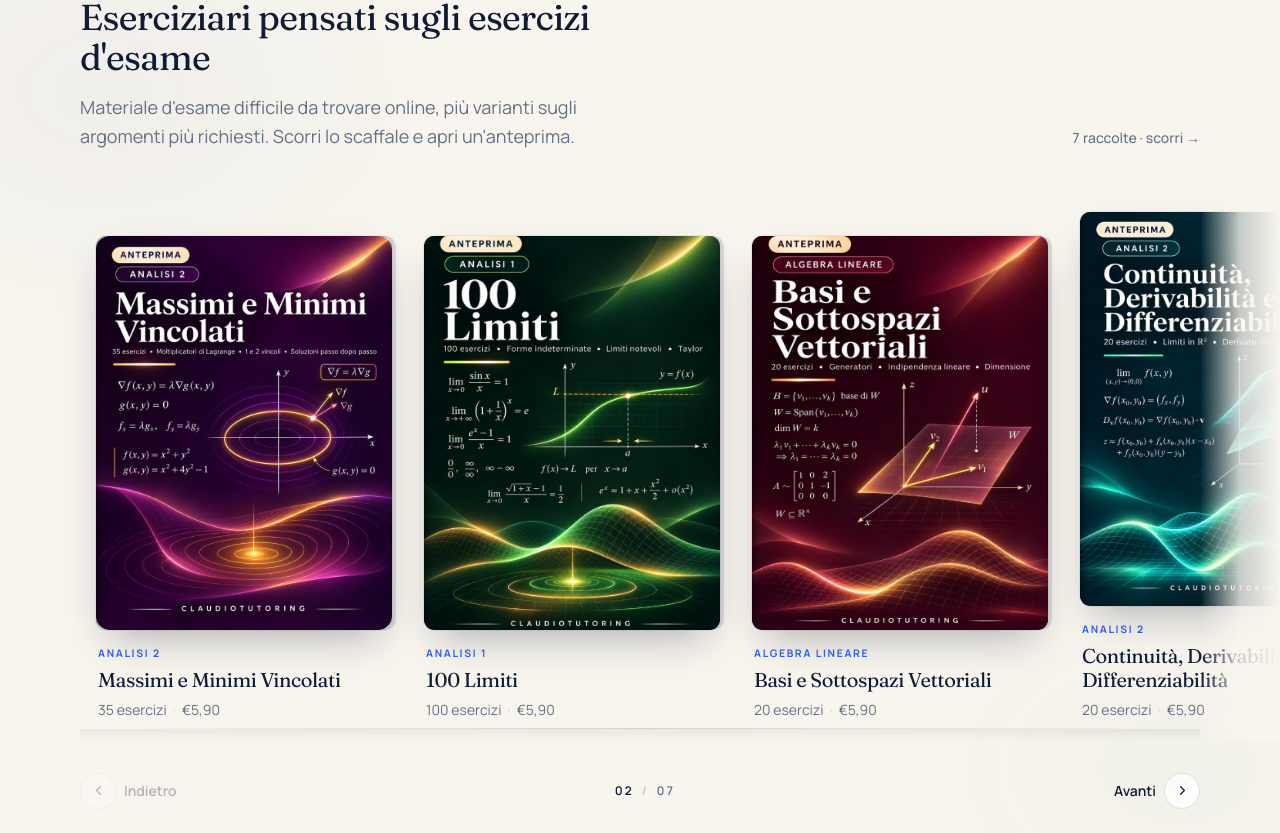
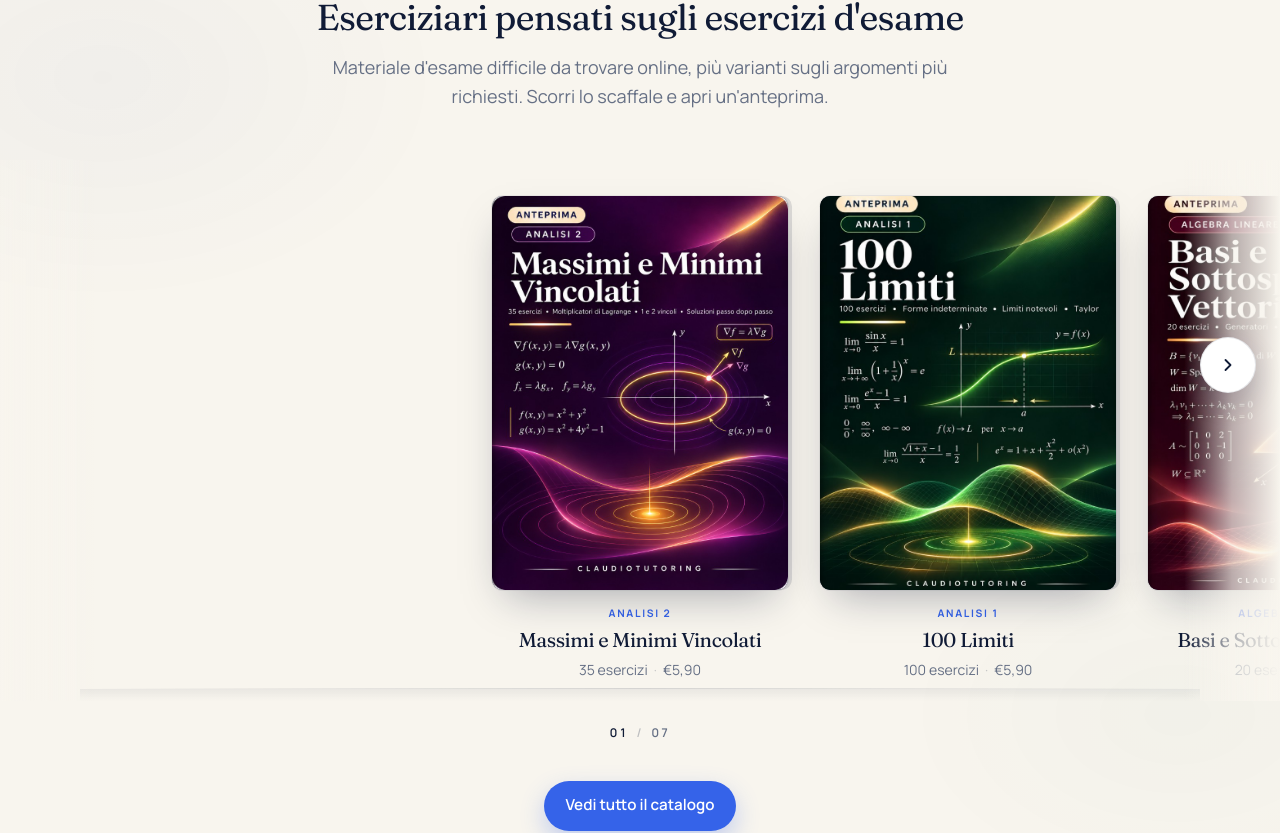
Before and after one commit to ClaudioK5/Claudio-Tutoring-Website, a Next.js app: page / in a window 1280 px wide. Shown: the part 2889-3722 px from the top of the page. Built offline with nearby package versions, Linux system fonts and the light colour scheme.

Commit message:
Add files via upload

```diff
--- a/src/components/EserciziariPreview.tsx
+++ b/src/components/EserciziariPreview.tsx
@@ -11,11 +11,9 @@ import {
 import { BookPreview } from "./eserciziari/BookPreview";
 import { Reveal } from "./Reveal";
 
-const GAP_PX = 28;
-
 /**
  * Homepage — scaffale orizzontale di copertine.
- * Copertine in primo piano (non card da recensioni): scorri come uno scaffale di PDF.
+ * Copertine centrate + frecce grandi ai lati per scorrere facilmente.
  */
 export function EserciziariPreview() {
   const products = ESERCIZIARI_PRODUCTS;
@@ -26,6 +24,16 @@ export function EserciziariPreview() {
     null,
   );
   const scrollerRef = useRef<HTMLDivElement>(null);
+
+  const scrollToIndex = useCallback((index: number, behavior: ScrollBehavior = "smooth") => {
+    const el = scrollerRef.current;
+    if (!el) return;
+    const items = el.querySelectorAll<HTMLElement>("[data-shelf-cover]");
+    const item = items[index];
+    if (!item) return;
+    const left = item.offsetLeft - (el.clientWidth - item.offsetWidth) / 2;
+    el.scrollTo({ left: Math.max(0, left), behavior });
+  }, []);
 
   const updateScrollState = useCallback(() => {
     const el = scrollerRef.current;
@@ -53,21 +61,27 @@ export function EserciziariPreview() {
   useEffect(() => {
     const el = scrollerRef.current;
     if (!el) return;
+
+    // Prima copertina centrata all'apertura
+    requestAnimationFrame(() => {
+      scrollToIndex(0, "auto");
       updateScrollState();
+    });
+
     el.addEventListener("scroll", updateScrollState, { passive: true });
     window.addEventListener("resize", updateScrollState);
     return () => {
       el.removeEventListener("scroll", updateScrollState);
       window.removeEventListener("resize", updateScrollState);
     };
-  }, [updateScrollState, products.length]);
+  }, [scrollToIndex, updateScrollState, products.length]);
 
   function scrollByCover(direction: -1 | 1) {
-    const el = scrollerRef.current;
-    if (!el) return;
-    const cover = el.querySelector<HTMLElement>("[data-shelf-cover]");
-    const step = cover ? cover.offsetWidth + GAP_PX : 280;
-    el.scrollBy({ left: direction * step, behavior: "smooth" });
+    const next = Math.min(
+      products.length - 1,
+      Math.max(0, activeIndex + direction),
+    );
+    scrollToIndex(next);
   }
 
   return (
@@ -86,8 +100,7 @@ export function EserciziariPreview() {
 
       <div className="container-page relative">
         <Reveal>
-          <div className="flex flex-col gap-6 sm:flex-row sm:items-end sm:justify-between">
-            <div className="max-w-xl">
+          <div className="mx-auto max-w-2xl text-center">
             <p className="eyebrow">Eserciziari</p>
             <h2 className="mt-3 font-display text-3xl text-navy sm:text-4xl">
               Eserciziari pensati sugli esercizi d&apos;esame
@@ -97,32 +110,63 @@ export function EserciziariPreview() {
               più richiesti. Scorri lo scaffale e apri un&apos;anteprima.
             </p>
           </div>
-            <p className="shrink-0 text-sm font-medium tabular-nums text-slate sm:pb-1">
-              {products.length} raccolte · scorri →
-            </p>
-          </div>
         </Reveal>
       </div>
 
-      {/* Scaffale */}
+      {/* Scaffale + frecce laterali */}
       <div className="relative mt-12">
+        <button
+          type="button"
+          onClick={() => scrollByCover(-1)}
+          disabled={!canPrev}
+          className="absolute left-2 top-[38%] z-20 flex h-12 w-12 -translate-y-1/2 items-center justify-center rounded-full border border-navy/10 bg-white text-navy shadow-[0_10px_28px_rgba(16,27,54,0.14)] transition hover:scale-105 hover:border-navy/20 hover:bg-white disabled:pointer-events-none disabled:opacity-0 sm:left-4 sm:h-14 sm:w-14 md:left-6"
+          aria-label="Copertina precedente"
+        >
+          <svg width="20" height="20" viewBox="0 0 24 24" fill="none" aria-hidden>
+            <path
+              d="M15 6l-6 6 6 6"
+              stroke="currentColor"
+              strokeWidth="2.2"
+              strokeLinecap="round"
+              strokeLinejoin="round"
+            />
+          </svg>
+        </button>
+        <button
+          type="button"
+          onClick={() => scrollByCover(1)}
+          disabled={!canNext}
+          className="absolute right-2 top-[38%] z-20 flex h-12 w-12 -translate-y-1/2 items-center justify-center rounded-full border border-navy/10 bg-white text-navy shadow-[0_10px_28px_rgba(16,27,54,0.14)] transition hover:scale-105 hover:border-navy/20 hover:bg-white disabled:pointer-events-none disabled:opacity-0 sm:right-4 sm:h-14 sm:w-14 md:right-6"
+          aria-label="Copertina successiva"
+        >
+          <svg width="20" height="20" viewBox="0 0 24 24" fill="none" aria-hidden>
+            <path
+              d="M9 6l6 6-6 6"
+              stroke="currentColor"
+              strokeWidth="2.2"
+              strokeLinecap="round"
+              strokeLinejoin="round"
+            />
+          </svg>
+        </button>
+
         <div
-          className={`pointer-events-none absolute inset-y-0 left-0 z-10 w-10 bg-gradient-to-r from-ivory via-ivory/80 to-transparent transition-opacity sm:w-20 ${
-            canPrev ? "opacity-100" : "opacity-0"
+          className={`pointer-events-none absolute inset-y-0 left-0 z-10 w-12 bg-gradient-to-r from-ivory via-ivory/70 to-transparent sm:w-24 ${
+            canPrev ? "opacity-100" : "opacity-40"
           }`}
           aria-hidden
         />
         <div
-          className={`pointer-events-none absolute inset-y-0 right-0 z-10 w-10 bg-gradient-to-l from-ivory via-ivory/80 to-transparent transition-opacity sm:w-20 ${
-            canNext ? "opacity-100" : "opacity-0"
+          className={`pointer-events-none absolute inset-y-0 right-0 z-10 w-12 bg-gradient-to-l from-ivory via-ivory/70 to-transparent sm:w-24 ${
+            canNext ? "opacity-100" : "opacity-40"
           }`}
           aria-hidden
         />
 
         <div
           ref={scrollerRef}
-          className="flex snap-x snap-mandatory items-end gap-7 overflow-x-auto scroll-smooth px-[max(1rem,calc((100%-1120px)/2+1rem))] pb-2 pt-3 [-ms-overflow-style:none] [scrollbar-width:none] [&::-webkit-scrollbar]:hidden md:gap-8 md:px-[max(1.5rem,calc((100%-1120px)/2+1.5rem))]"
-          style={{ scrollPaddingInline: "max(1rem, calc((100% - 1120px) / 2 + 1rem))" }}
+          className="flex snap-x snap-mandatory items-end gap-7 overflow-x-auto scroll-smooth px-[max(1rem,calc(50%-7.75rem))] pb-2 pt-3 [-ms-overflow-style:none] [scrollbar-width:none] [&::-webkit-scrollbar]:hidden sm:gap-8 sm:px-[max(1.5rem,calc(50%-8.75rem))] md:px-[max(1.5rem,calc(50%-9.25rem))]"
+          style={{ scrollPaddingInline: "max(1rem, calc(50% - 7.75rem))" }}
         >
           {products.map((product, i) => (
             <ShelfCover
@@ -134,7 +178,6 @@ export function EserciziariPreview() {
           ))}
         </div>
 
-        {/* Linea scaffale */}
         <div
           className="pointer-events-none mx-auto mt-0 h-px max-w-[1120px] bg-gradient-to-r from-transparent via-navy/15 to-transparent"
           aria-hidden
@@ -145,30 +188,8 @@ export function EserciziariPreview() {
         />
       </div>
 
-      <div className="container-page relative mt-8">
-        <div className="flex flex-wrap items-center justify-between gap-4">
-          <button
-            type="button"
-            onClick={() => scrollByCover(-1)}
-            disabled={!canPrev}
-            className="group inline-flex items-center gap-2 text-sm font-semibold text-navy transition hover:text-blue disabled:pointer-events-none disabled:opacity-30"
-            aria-label="Copertine precedenti"
-          >
-            <span className="inline-flex h-9 w-9 items-center justify-center rounded-full border border-navy/12 bg-white/80 transition group-hover:border-blue/30 group-hover:bg-white">
-              <svg width="15" height="15" viewBox="0 0 24 24" fill="none" aria-hidden>
-                <path
-                  d="M15 6l-6 6 6 6"
-                  stroke="currentColor"
-                  strokeWidth="2"
-                  strokeLinecap="round"
-                  strokeLinejoin="round"
-                />
-              </svg>
-            </span>
-            Indietro
-          </button>
-
-          <p className="order-first w-full text-center text-xs font-semibold uppercase tracking-[0.16em] text-slate sm:order-none sm:w-auto">
+      <div className="container-page relative mt-6">
+        <p className="text-center text-xs font-semibold uppercase tracking-[0.16em] text-slate">
           <span className="tabular-nums text-navy">
             {String(activeIndex + 1).padStart(2, "0")}
           </span>
@@ -177,28 +198,6 @@ export function EserciziariPreview() {
             {String(products.length).padStart(2, "0")}
           </span>
         </p>
-
-          <button
-            type="button"
-            onClick={() => scrollByCover(1)}
-            disabled={!canNext}
-            className="group inline-flex items-center gap-2 text-sm font-semibold text-navy transition hover:text-blue disabled:pointer-events-none disabled:opacity-30"
-            aria-label="Copertine successive"
-          >
-            Avanti
-            <span className="inline-flex h-9 w-9 items-center justify-center rounded-full border border-navy/12 bg-white/80 transition group-hover:border-blue/30 group-hover:bg-white">
-              <svg width="15" height="15" viewBox="0 0 24 24" fill="none" aria-hidden>
-                <path
-                  d="M9 6l6 6-6 6"
-                  stroke="currentColor"
-                  strokeWidth="2"
-                  strokeLinecap="round"
-                  strokeLinejoin="round"
-                />
-              </svg>
-            </span>
-          </button>
-        </div>
 
         <Reveal delayMs={100}>
           <div className="mt-10 flex justify-center">
@@ -237,7 +236,7 @@ function ShelfCover({
   return (
     <article
       data-shelf-cover
-      className="group w-[min(72vw,15.5rem)] shrink-0 snap-start sm:w-[17.5rem] md:w-[18.5rem]"
+      className="group w-[min(72vw,15.5rem)] shrink-0 snap-center sm:w-[17.5rem] md:w-[18.5rem]"
       style={{ animationDelay: `${Math.min(index, 6) * 40}ms` }}
     >
       <button
@@ -253,7 +252,6 @@ function ShelfCover({
               "0 18px 40px -14px rgba(16,27,54,0.35), 4px 0 0 0 rgba(16,27,54,0.12), 0 0 0 1px rgba(16,27,54,0.06)",
           }}
         >
-          {/* Dorso libro (lato sinistro) */}
           <span
             className="pointer-events-none absolute inset-y-0 left-0 z-[1] w-[3%] bg-gradient-to-r from-black/35 via-black/10 to-transparent"
             aria-hidden
@@ -286,7 +284,7 @@ function ShelfCover({
         </div>
       </button>
 
-      <div className="mt-4 px-0.5">
+      <div className="mt-4 px-0.5 text-center">
         <p className="text-[0.65rem] font-bold uppercase tracking-[0.16em] text-blue">
           {product.subjectLabel}
         </p>
```
Lines whose indentation alone changed are shown as unchanged.
